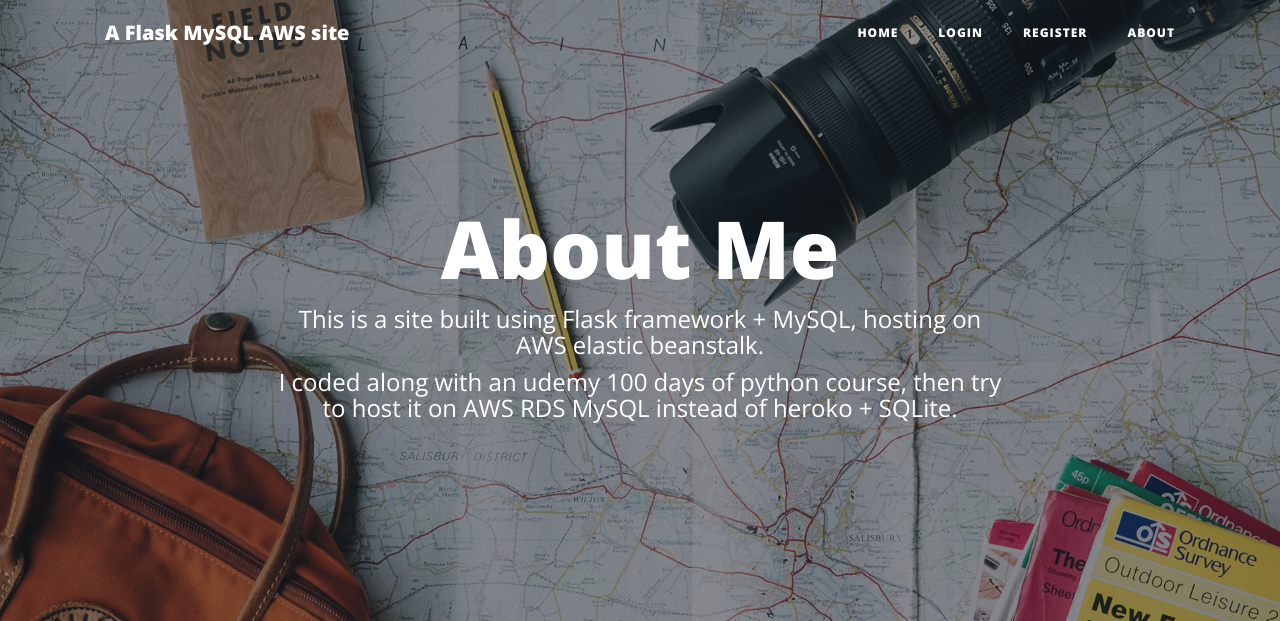
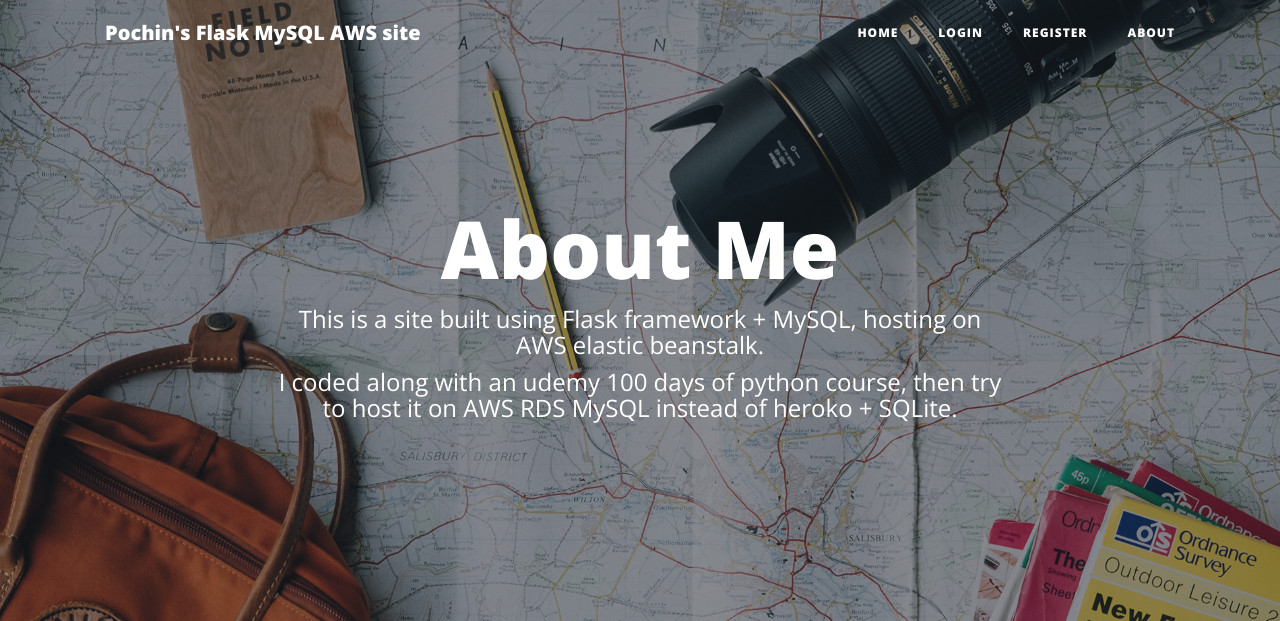
Before and after one commit to baronrustamov/py_flask_blog, a Flask app: page /about in a window 1280 px wide. Shown: the top 621 px of the page. Run offline with Flask 2, Linux system fonts and the light colour scheme; parts of the project's set-up code (start-up, migrations or seed data) failed here and were passed over; some libraries are stand-ins or nearby versions.

Commit message:
adding my name

```diff
--- a/templates/header.html
+++ b/templates/header.html
@@ -8,7 +8,7 @@
   <meta name="description" content="">
   <meta name="author" content="">
 
-  <title>A Flask MySQL AWS site</title>
+  <title>Pochin's Flask MySQL AWS site</title>
 
   <!-- Bootstrap core CSS -->
   <link href="{{ url_for('static', filename='vendor/bootstrap/css/bootstrap.min.css') }}" rel="stylesheet">
@@ -28,7 +28,7 @@
   <!-- Navigation -->
   <nav class="navbar navbar-expand-lg navbar-light fixed-top" id="mainNav">
     <div class="container">
-      <a class="navbar-brand" href="{{url_for('post_blueprint.get_all_posts')}}">A Flask MySQL AWS site</a>
+      <a class="navbar-brand" href="{{url_for('post_blueprint.get_all_posts')}}">Pochin's Flask MySQL AWS site</a>
       <button class="navbar-toggler navbar-toggler-right" type="button" data-toggle="collapse" data-target="#navbarResponsive" aria-controls="navbarResponsive" aria-expanded="false" aria-label="Toggle navigation">
         Menu
         <i class="fas fa-bars"></i>
--- a/templates/index.html
+++ b/templates/index.html
@@ -7,7 +7,7 @@
       <div class="row">
         <div class="col-lg-8 col-md-10 mx-auto">
           <div class="site-heading">
-            <span class="subheading">Trying to fit in some web developing interviews.</span>
+            <span class="subheading">My attempt trying to fit in some web developing interviews.</span>
             <span class="subheading">And, on this site you really can register and add new post and new comments !</span>
 
           </div>
```
Also changed, not shown: notes.md (+4 -0 lines), 1 other file.
